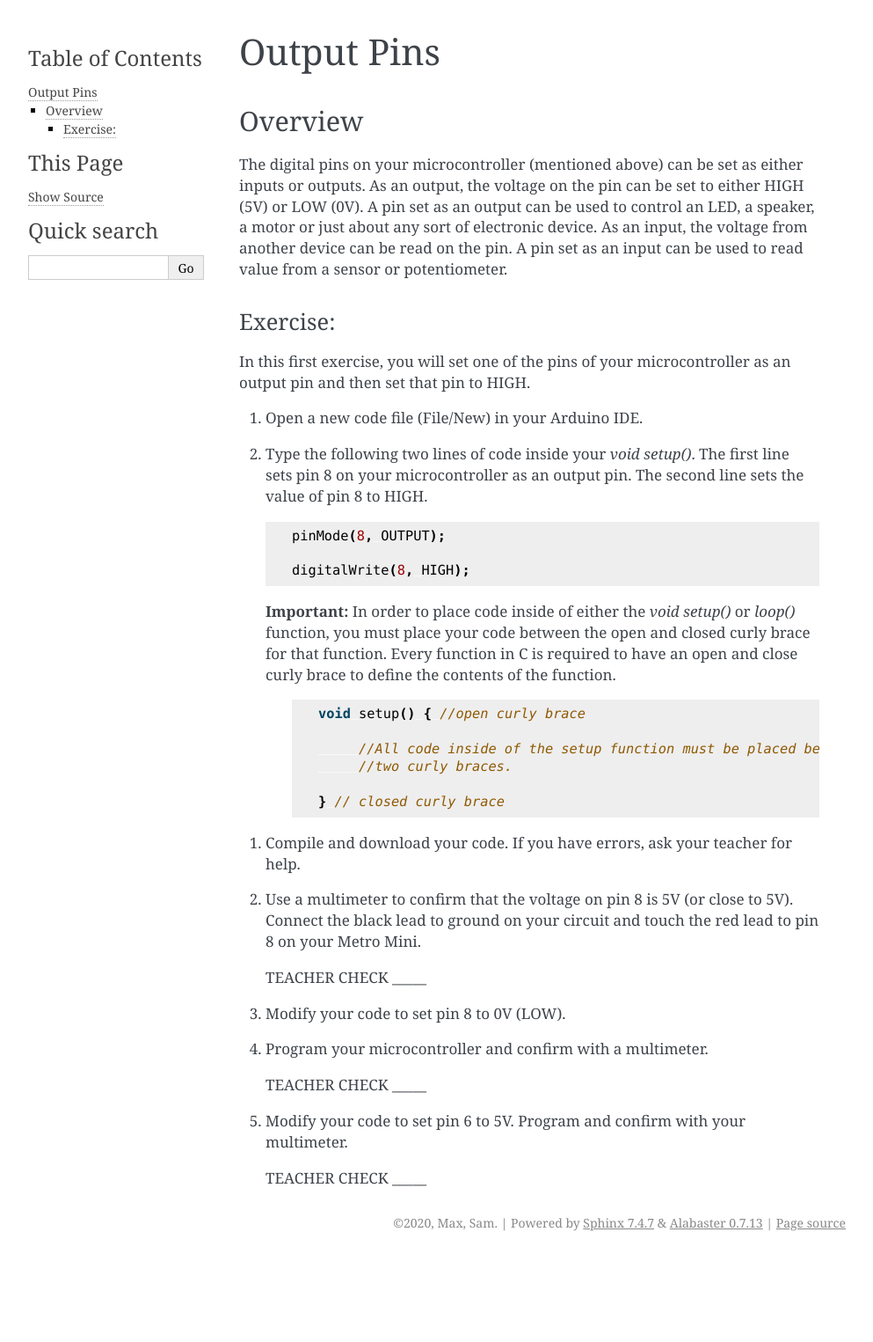
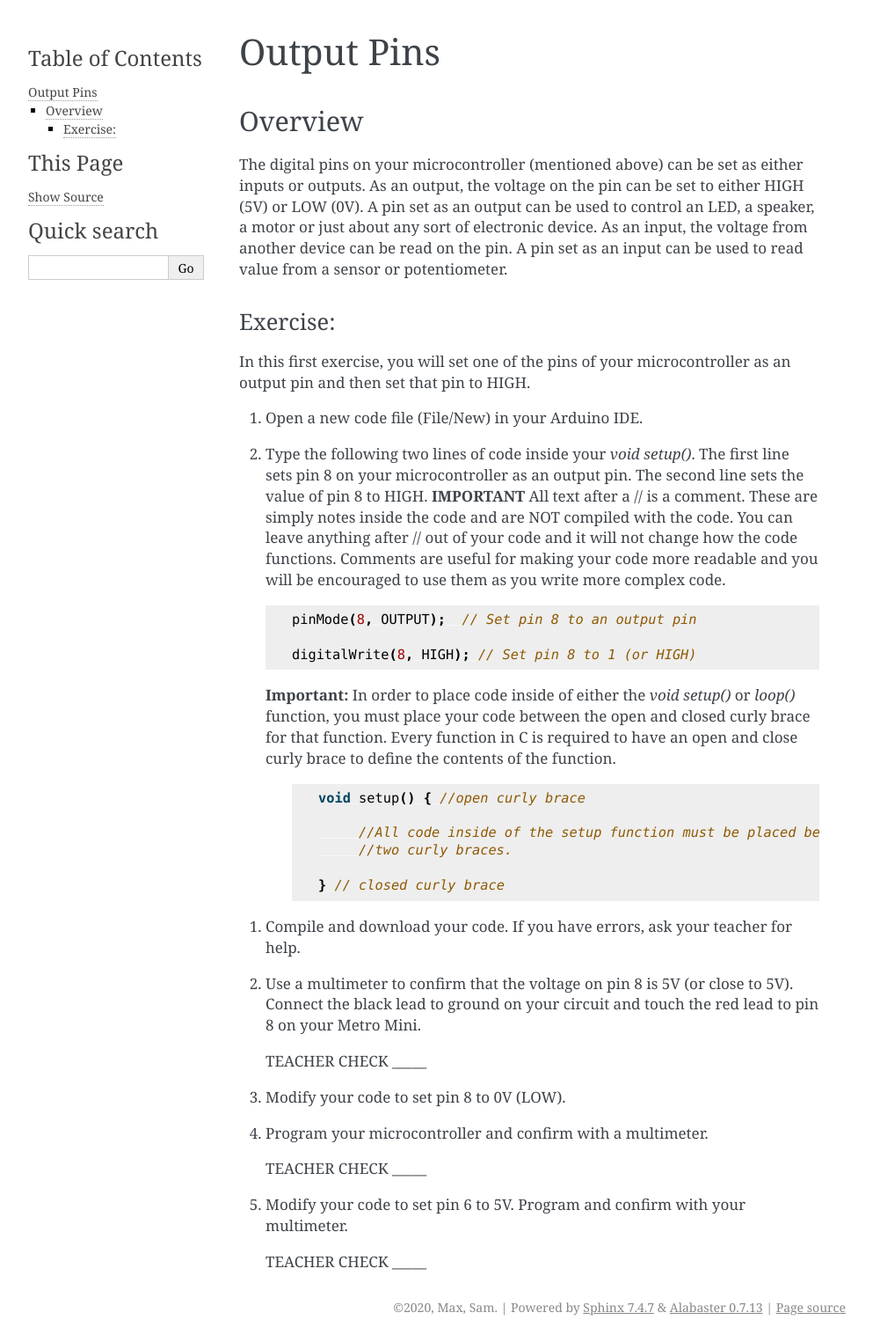
Before and after one commit to maxtkc/mvths-wiki, a Sphinx documentation site: the page built from docs/010-output-pins.rst, in a window 1280 px wide. Shown: the whole page at 88% size, without its empty margins (148-1141 px from the left). Built offline with Sphinx 7.4.7, drawn with Linux system fonts in a browser that asks for light colours; pages that are not in the unit, such as notebooks, are missing from menus; before the commit the page ends 1429 px from its top, so only the background shows below that.

Commit message:
Update 010-output-pins.rst

```diff
--- a/docs/010-output-pins.rst
+++ b/docs/010-output-pins.rst
@@ -13,13 +13,13 @@ In this first exercise, you will set one of the pins of your microcontroller as
 
 #. Open a new code file (File/New) in your Arduino IDE.
 
-#. Type the following two lines of code inside your *void setup()*. The first line sets pin 8 on your microcontroller as an output pin. The second line sets the value of pin 8 to HIGH.
+#. Type the following two lines of code inside your *void setup()*. The first line sets pin 8 on your microcontroller as an output pin. The second line sets the value of pin 8 to HIGH. **IMPORTANT** All text after a // is a comment. These are simply notes inside the code and are NOT compiled with the code. You can leave anything after // out of your code and it will not change how the code functions. Comments are useful for making your code more readable and you will be encouraged to use them as you write more complex code.
 
    .. code-block:: c
 
-      pinMode(8, OUTPUT);
+      pinMode(8, OUTPUT);  // Set pin 8 to an output pin
 
-      digitalWrite(8, HIGH);
+      digitalWrite(8, HIGH); // Set pin 8 to 1 (or HIGH)
 
  **Important:** In order to place code inside of either the *void setup()* or *loop()* function, you must place your code between the open and closed curly brace for that function. Every function in C is required to have an open and close curly brace to define the contents of the function.
 
```
